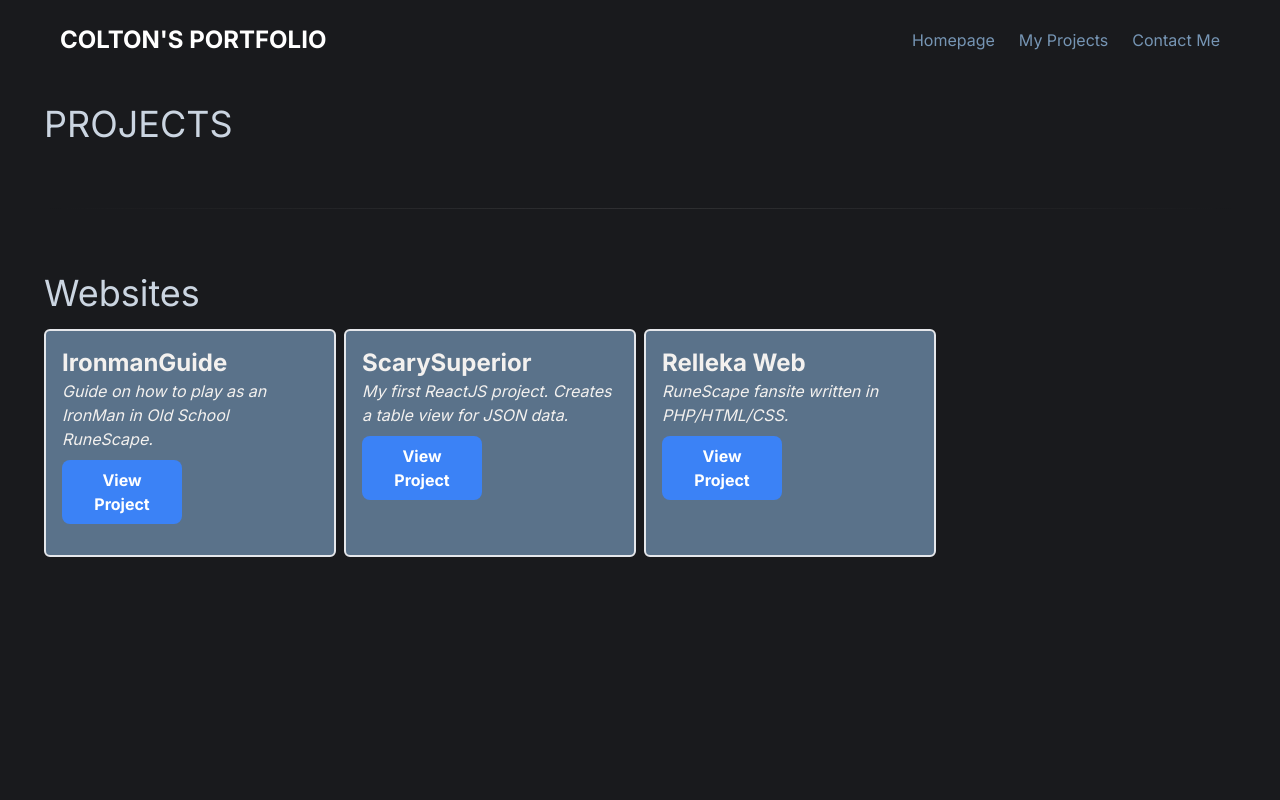
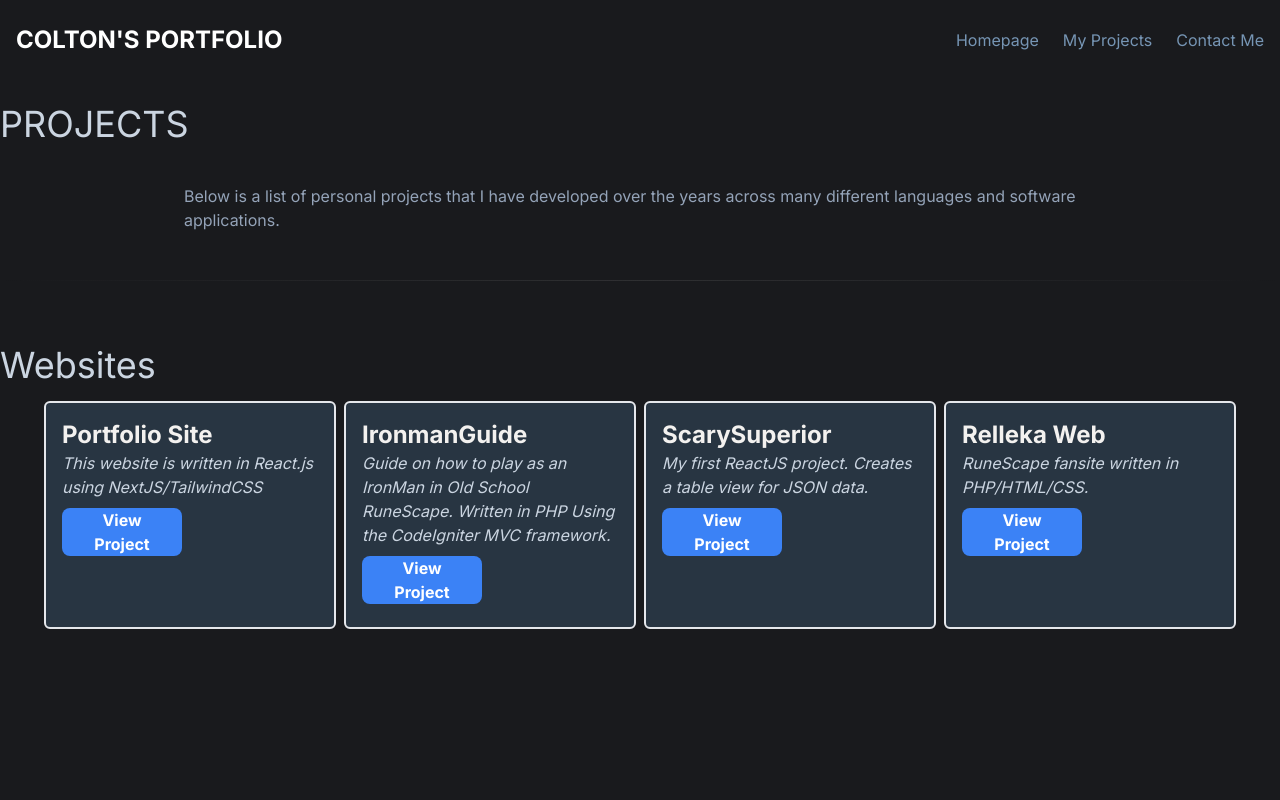
Before and after one commit to ColtonThompson/portfolio-app, a Next.js app: page /projects in a window 1280 px wide. Shown: the top 800 px of the page. Built offline with nearby package versions, Linux system fonts and the light colour scheme.

Commit message:
More styling updates!
Reworked the style on many pages to cleanup the site a bit more.

Added some new skills.
Added buttons under the intro element.

```diff
--- a/src/app/components/About.tsx
+++ b/src/app/components/About.tsx
@@ -9,7 +9,7 @@ export default function About() {
                     Graduated Cum Laude with an overall GPA of 3.65 at Southern New Hampshire University on May 1st, 2021.
                     <br />
                     <br />
-                    <h2 className="text-4xl font-bold text-center text-gray-200">SKILLS</h2>
+                    <h2 className="text-4xl font-bold text-center text-gray-200">EXPERIENCE WITH</h2>
 
                 </p>
                 <div className="flex justify-center items-center">
@@ -17,10 +17,12 @@ export default function About() {
                         <tbody>
                             <tr>
                                 <td className="border border-slate-700 text-slate-400">JAVA</td>
+                                <td className="border border-slate-700 text-slate-400">GDSCRIPT</td>
                                 <td className="border border-slate-700 text-slate-400">JAVASCRIPT</td>
                                 <td className="border border-slate-700 text-slate-400">PHP</td>
                                 <td className="border border-slate-700 text-slate-400">HTML</td>
                                 <td className="border border-slate-700 text-slate-400">CSS</td>
+                                <td className="border border-slate-700 text-slate-400">PYTHON</td>
                                 <td className="border border-slate-700 text-slate-400">SPRINGBOOT</td>
                                 <td className="border border-slate-700 text-slate-400">REACT.JS</td>
                                 <td className="border border-slate-700 text-slate-400">TAILWIND</td>
--- a/src/app/components/InfoBox.tsx
+++ b/src/app/components/InfoBox.tsx
@@ -16,10 +16,10 @@ export default function InfoBox(props: ProjectItem) {
         <div>
             <div className="infobox box-content h-48 w-64 p-4 border-2 bg-gray-500 rounded-md">
                 <h3 className="font-bold text-2xl">{props.name}</h3>
-                <h5 className="italic text-1xl">{props.description}</h5>
+                <h5 className="italic text-1xl text-slate-300">{props.description}</h5>
                 <br/>
                 <div className="grid grid-cols-2 gap-4 place-content-between h-48 ...">
-                    <button className="info_button bg-blue-500 hover:bg-blue-700 text-white font-bold py-2 px-5 rounded-lg" onClick={() => handleClick(props.repositoryURL)}>
+                    <button className="info_button bg-blue-500 hover:bg-blue-700 text-white font-bold px-3 rounded-lg" onClick={() => handleClick(props.repositoryURL)}>
                         View Project
                     </button>
                 </div>
--- a/src/app/components/Intro.tsx
+++ b/src/app/components/Intro.tsx
@@ -7,19 +7,19 @@ import { useRouter } from 'next/navigation'
 export default function Intro() {
     const router = useRouter()
     return (
-        <div className="container px-4 mx-auto">
+        <div className="container px-4 mx-auto flex-wrap">
             <div className="lg:space-x-3 lg:flex lg:flex-row item-center lg:-mx-2 flex flex-col-reverse text-center lg:text-left">
                 <div className="lg:px-2 lg:mt-10 ">
                     <h1 className="text-2xl font-bold text-gray-900 lg:text-5xl dark:text-white">
                         Hey, I&apos;m Colton.
                     </h1>
-                    <div className="mt-6 text-slate-400">
+                    <div className="mt-6 mr-10 ml-10 text-slate-400">
                         <p className="mr-36 ml-36">
                         I&apos;m a software engineer from Utah! I am a self taught software engineer that loves to create a myriad of projects ranging from single page web applications to video games.
                         </p>
                     </div>
                 </div>
-                <div className="flex-shrink-0 lg:mt-12 lg:px-4 mb-10">
+                <div className="flex-shrink-0 lg:mt-5 lg:px-4 mb-5">
                     <Image
                         src="/me-small.png"
                         alt="Profile"
@@ -28,12 +28,15 @@ export default function Intro() {
                         height={190}
                     />
                 </div>
-                <br/>
-
             </div>
-            <button className="item-center mr-32 ml-32 bg-blue-500 hover:bg-blue-700 text-white font-bold py-2 px-5 rounded-lg" onClick={() => router.push("/projects")}>
-                    View My Projects
-            </button>
+            <div className="flex flex-wrap flex-row place-content-center">
+                <button className="bg-blue-500 hover:bg-blue-700 text-white font-bold py-3 px-5 mr-5 rounded-lg" onClick={() => router.push("/projects")}>
+                        View My Projects
+                </button>
+                <button className="bg-blue-500 hover:bg-blue-700 text-white font-bold py-3 px-5 mr-5 rounded-lg" onClick={() => router.push("https://www.linkedin.com/in/coltonmthompson/")}>
+                        View My LinkedIn
+                </button>
+            </div>
             <hr className="my-12 h-px border-t-0 bg-transparent bg-gradient-to-r from-transparent via-neutral-500 to-transparent opacity-25 dark:opacity-100" />
         </div>
     );
--- a/src/app/components/ProjectList.tsx
+++ b/src/app/components/ProjectList.tsx
@@ -18,7 +18,8 @@ export default function ProjectsList() {
     <div className="container mx-auto">
       <div className="flex flex-wrap justify-center items-center">
         <div className="grid grid-rows-9 grid-cols-4 gap-2">
-          <div><InfoBox id={1} name="IronmanGuide" description="Guide on how to play as an IronMan in Old School RuneScape." repositoryURL="https://github.com/ColtonThompson/IronmanGuide"/></div>
+          <div><InfoBox id={1} name="Portfolio Site" description="This website is written in React.js using NextJS/TailwindCSS" repositoryURL="https://github.com/ColtonThompson/portfolio-app"/></div>
+          <div><InfoBox id={1} name="IronmanGuide" description="Guide on how to play as an IronMan in Old School RuneScape. Written in PHP Using the CodeIgniter MVC framework." repositoryURL="https://github.com/ColtonThompson/IronmanGuide"/></div>
           <div><InfoBox id={1} name="ScarySuperior" description="My first ReactJS project. Creates a table view for JSON data." repositoryURL="https://github.com/ColtonThompson/ScarySuperior"/></div>
           <div><InfoBox id={1} name="Relleka Web" description="RuneScape fansite written in PHP/HTML/CSS." repositoryURL="https://github.com/ColtonThompson/Relleka"/></div>
         </div>
@@ -38,8 +39,8 @@ export default function ProjectsList() {
     <div className="container mx-auto">
       <div className="flex flex-wrap justify-center items-center">
         <div className="grid grid-rows-9 grid-cols-4 gap-2">
-          <div><InfoBox id={1} name="ModGrabber" description="Tool to download mod music from ModArchive.org." repositoryURL="https://github.com/ColtonThompson/ModGrabber"/></div>
-          <div><InfoBox id={1} name="Scraper" description="Web scraper to pull data from a list of members from a forum." repositoryURL="https://github.com/ColtonThompson/Scraper"/></div>
+          <div><InfoBox id={1} name="ModGrabber" description="Tool to download mod music from ModArchive.org. Written in C#." repositoryURL="https://github.com/ColtonThompson/ModGrabber"/></div>
+          <div><InfoBox id={1} name="Scraper" description="Web scraper to pull data from a list of members from a forum. Written in Java." repositoryURL="https://github.com/ColtonThompson/Scraper"/></div>
           <div><InfoBox id={1} name="AuthenticationSystem" description="School project to create an authentication system in Java." repositoryURL="https://github.com/ColtonThompson/AuthenticationSystem"/></div>
         </div>
       </div>
--- a/src/app/components/Projects.tsx
+++ b/src/app/components/Projects.tsx
@@ -8,9 +8,14 @@ export default function ShowProjects() {
                 <h2 className="text-4xl text-slate-300">
                     PROJECTS
                 </h2>
-
+            </div>
+            <div className="mt-6 mr-10 ml-10 text-slate-400">
+                <p className="mr-36 ml-36">
+                    Below is a list of personal projects that I have developed over the years across many different languages and software applications.
+                </p>
             </div>
             <hr className="my-12 h-px border-t-0 bg-transparent bg-gradient-to-r from-transparent via-neutral-500 to-transparent opacity-25 dark:opacity-100" />
+
             <ProjectList/>
             <hr className="my-12 h-px border-t-0 bg-transparent bg-gradient-to-r from-transparent via-neutral-500 to-transparent opacity-25 dark:opacity-100" />
         </div>
--- a/src/app/globals.css
+++ b/src/app/globals.css
@@ -89,7 +89,7 @@ a:hover {
 }
 
 .infobox {
-  background-color: #5a728a;
+  background-color: #283542;
 }
 
 textarea {
```
Also changed, not shown: src/app/projects/page.tsx (+4 -4 lines).
